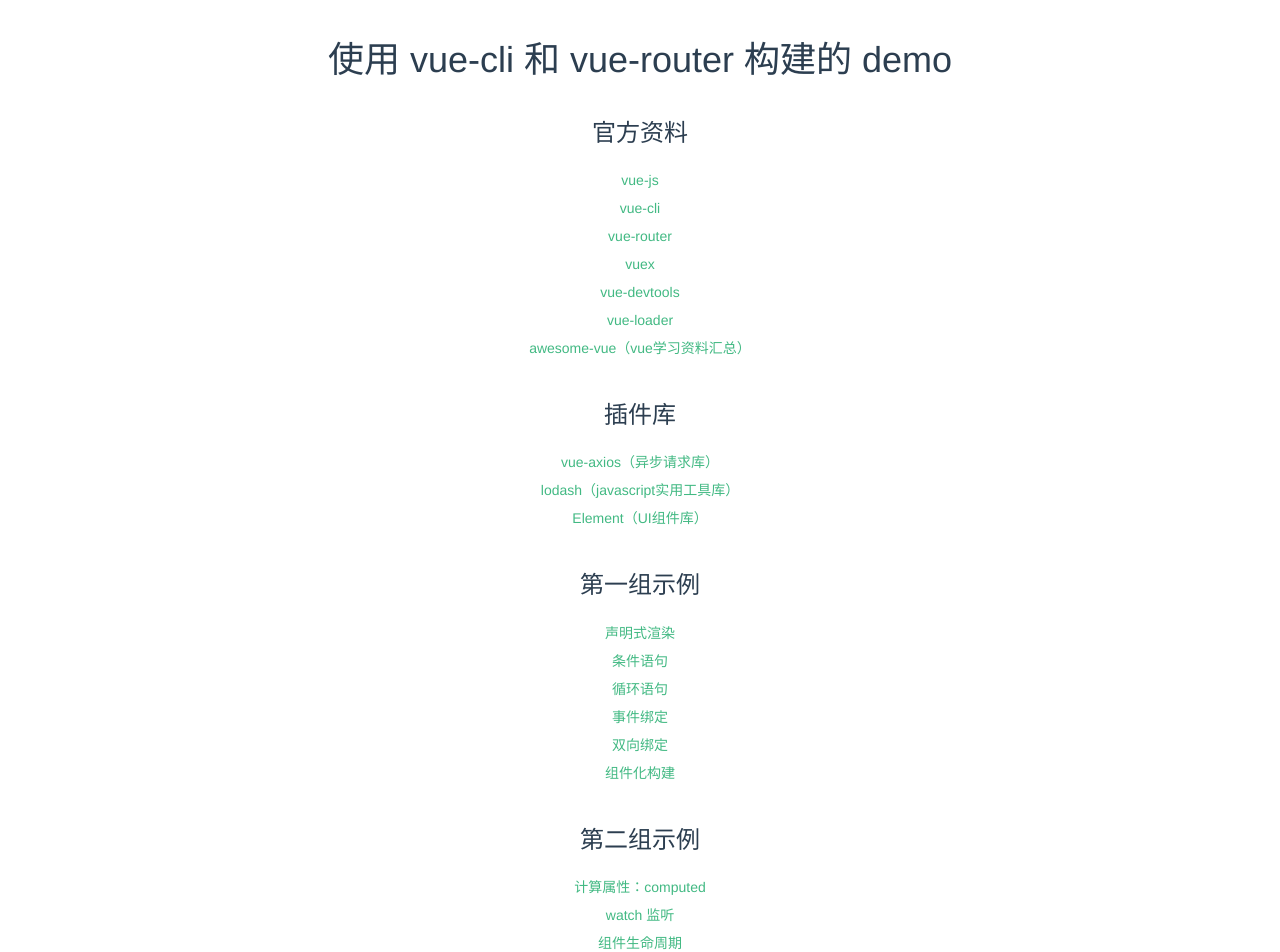
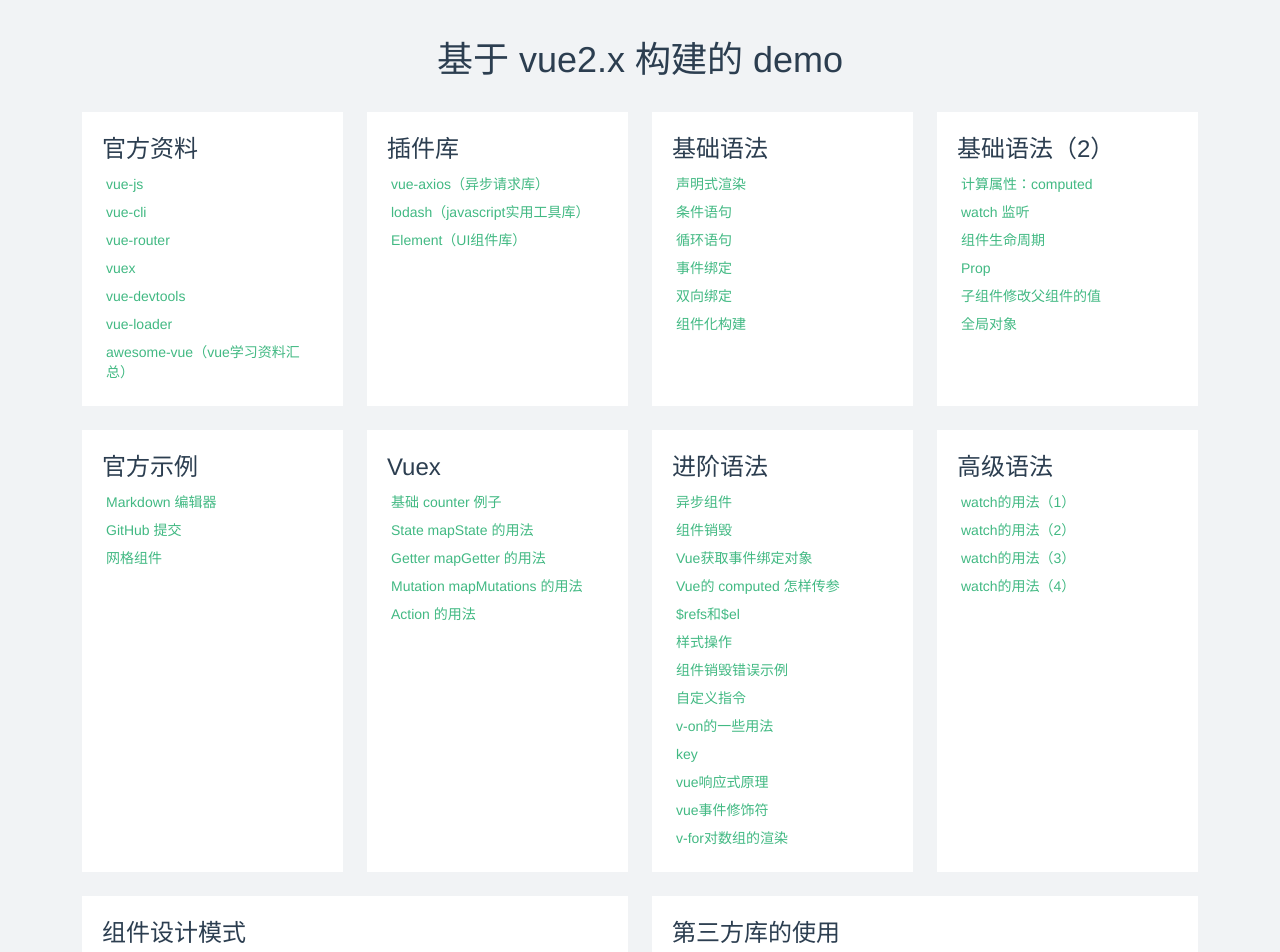
Before and after one commit to KINGMJ/vue-webpack, a Vue app: page / in a window 1280 px wide. Shown: the part 260-1212 px from the top of the page. Built offline with nearby package versions, Linux system fonts and the light colour scheme.

Commit message:
demo样式调整

```diff
--- a/src/App.vue
+++ b/src/App.vue
@@ -44,6 +44,7 @@
   height: 100%;
   font-family: 'Helvetica Neue', Arial, sans-serif;
   color: #2c3e50;
+  background: #f1f3f5;
   -webkit-font-smoothing: antialiased;
   -moz-osx-font-smoothing: grayscale;
   text-align: center;
--- a/src/components/HelloVue.vue
+++ b/src/components/HelloVue.vue
@@ -1,6 +1,9 @@
 <template>
   <div>
     <h1>{{ msg }}</h1>
+
+    <div class="container">
+      <div class="block">
         <h3>官方资料</h3>
         <a href="https://cn.vuejs.org/" target="_blank">vue-js</a>
         <a href="https://cli.vuejs.org/guide/" target="_blank">vue-cli</a>
@@ -9,41 +12,53 @@
         <a href="https://github.com/vuejs/vue-devtools#vue-devtools" target="_blank">vue-devtools</a>
         <a href="https://vue-loader.vuejs.org" target="_blank">vue-loader</a>
         <a href="https://github.com/vuejs/awesome-vue" target="_blank">awesome-vue（vue学习资料汇总）</a>
+      </div>
 
+      <div class="block">
         <h3>插件库</h3>
         <a href="https://github.com/imcvampire/vue-axios" target="_blank">vue-axios（异步请求库）</a>
         <a href="https://lodash.com/" target="_blank">lodash（javascript实用工具库）</a>
         <a href="http://element.eleme.io/#/zh-CN" target="_blank">Element（UI组件库）</a>
+      </div>
 
-    <h3>第一组示例</h3>
+      <div class="block">
+        <h3>基础语法</h3>
         <router-link to="/demo1">{{ findNameById(1) }}</router-link>
         <router-link to="/demo2">{{ findNameById(2) }}</router-link>
         <router-link to="/demo3">{{ findNameById(3) }}</router-link>
         <router-link to="/demo4">{{ findNameById(4) }}</router-link>
         <router-link to="/demo5">{{ findNameById(5) }}</router-link>
         <router-link to="/demo6">{{ findNameById(6) }}</router-link>
+      </div>
 
-    <h3>第二组示例</h3>
+      <div class="block">
+        <h3>基础语法（2）</h3>
         <router-link to="/demo7">{{ findNameById(7) }}</router-link>
         <router-link to="/demo8">{{ findNameById(8) }}</router-link>
         <router-link to="/demo12">{{ findNameById(12) }}</router-link>
         <router-link to="/demo13">{{ findNameById(13) }}</router-link>
         <router-link to="/demo14">{{ findNameById(14) }}</router-link>
         <router-link to="/demo15">{{ findNameById(15) }}</router-link>
+      </div>
 
+      <div class="block">
         <h3>官方示例</h3>
         <router-link to="/demo9">{{ findNameById(9) }}</router-link>
         <router-link to="/demo10">{{ findNameById(10) }}</router-link>
         <router-link to="/demo11">{{ findNameById(11) }}</router-link>
+      </div>
 
+      <div class="block">
         <h3>Vuex</h3>
         <router-link to="/demo16">{{ findNameById(16) }}</router-link>
         <router-link to="/demo17">{{ findNameById(17) }}</router-link>
         <router-link to="/demo18">{{ findNameById(18) }}</router-link>
         <router-link to="/demo19">{{ findNameById(19) }}</router-link>
         <router-link to="/demo20">{{ findNameById(20) }}</router-link>
+      </div>
 
-    <h3>一些小Tips</h3>
+      <div class="block">
+        <h3>进阶语法</h3>
         <router-link to="/demo21">{{ findNameById(21) }}</router-link>
         <router-link to="/demo22">{{ findNameById(22) }}</router-link>
         <router-link to="/demo23">{{ findNameById(23) }}</router-link>
@@ -53,10 +68,21 @@
         <router-link to="/demo27">{{ findNameById(27) }}</router-link>
         <router-link to="/demo28">{{ findNameById(28) }}</router-link>
         <router-link to="/demo29">{{ findNameById(29) }}</router-link>
+        <router-link to="/demo42">{{ findNameById(42) }}</router-link>
+        <router-link to="/demo45">{{ findNameById(45) }}</router-link>
+        <router-link to="/demo46">{{ findNameById(46) }}</router-link>
+        <router-link to="/demo47">{{ findNameById(47) }}</router-link>
+      </div>
+      <div class="block">
+        <h3>高级语法</h3>
         <router-link to="/demo30">{{ findNameById(30) }}</router-link>
         <router-link to="/demo31">{{ findNameById(31) }}</router-link>
         <router-link to="/demo32">{{ findNameById(32) }}</router-link>
         <router-link to="/demo33">{{ findNameById(33) }}</router-link>
+      </div>
+
+      <div class="block">
+        <h3>组件设计模式</h3>
         <router-link to="/demo34">{{ findNameById(34) }}</router-link>
         <router-link to="/demo35">{{ findNameById(35) }}</router-link>
         <router-link to="/demo36">{{ findNameById(36) }}</router-link>
@@ -65,14 +91,16 @@
         <router-link to="/demo39">{{ findNameById(39) }}</router-link>
         <router-link to="/demo40">{{ findNameById(40) }}</router-link>
         <router-link to="/demo41">{{ findNameById(41) }}</router-link>
-    <router-link to="/demo42">{{ findNameById(42) }}</router-link>
+        <router-link to="/demo48">{{ findNameById(48) }}</router-link>
+        <router-link to="/demo49">{{ findNameById(49) }}</router-link>
+      </div>
+
+      <div class="block">
+        <h3>第三方库的使用</h3>
         <router-link to="/demo43">{{ findNameById(43) }}</router-link>
         <router-link to="/demo44">{{ findNameById(44) }}</router-link>
-    <router-link to="/demo45">{{ findNameById(45) }}</router-link>
-    <router-link to="/demo46">{{ findNameById(46) }}</router-link>
-    <router-link to="/demo47">{{ findNameById(47) }}</router-link>
-    <router-link to="/demo48">{{ findNameById(48) }}</router-link>
-    <router-link to="/demo49">{{ findNameById(49) }}</router-link>
+      </div>
+    </div>
   </div>
 </template>
 
@@ -96,8 +124,20 @@
 
 <!-- Add "scoped" attribute to limit CSS to this component only -->
 <style scoped>
+.container {
+  display: flex;
+  flex-wrap: wrap;
+}
+
+.block {
+  background: #fff;
+  flex: 1 0 auto;
+  margin: 12px;
+  flex-basis: 20%;
+}
+
 h3 {
-  margin: 40px 0 20px;
+  margin: 4px 0 8px;
 }
 
 ul {
--- a/src/views/Home.vue
+++ b/src/views/Home.vue
@@ -2,7 +2,7 @@
 <template>
   <div class="container">
     <img src="../assets/logo.png" />
-    <HelloVue msg="使用 vue-cli 和 vue-router 构建的 demo" />
+    <HelloVue msg="基于 vue2.x 构建的 demo" />
   </div>
 </template>
 
```
Lines whose indentation alone changed are shown as unchanged.
